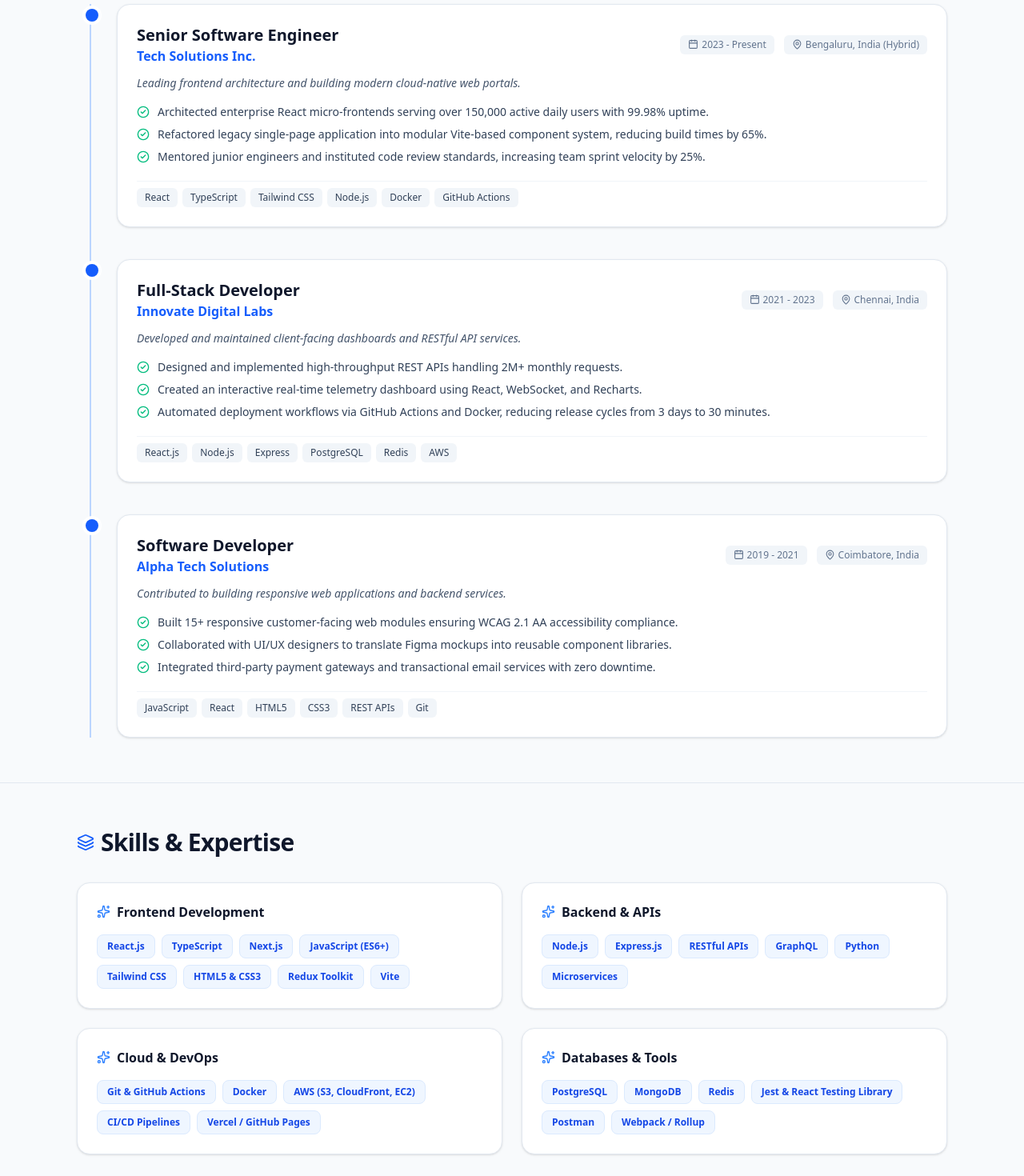
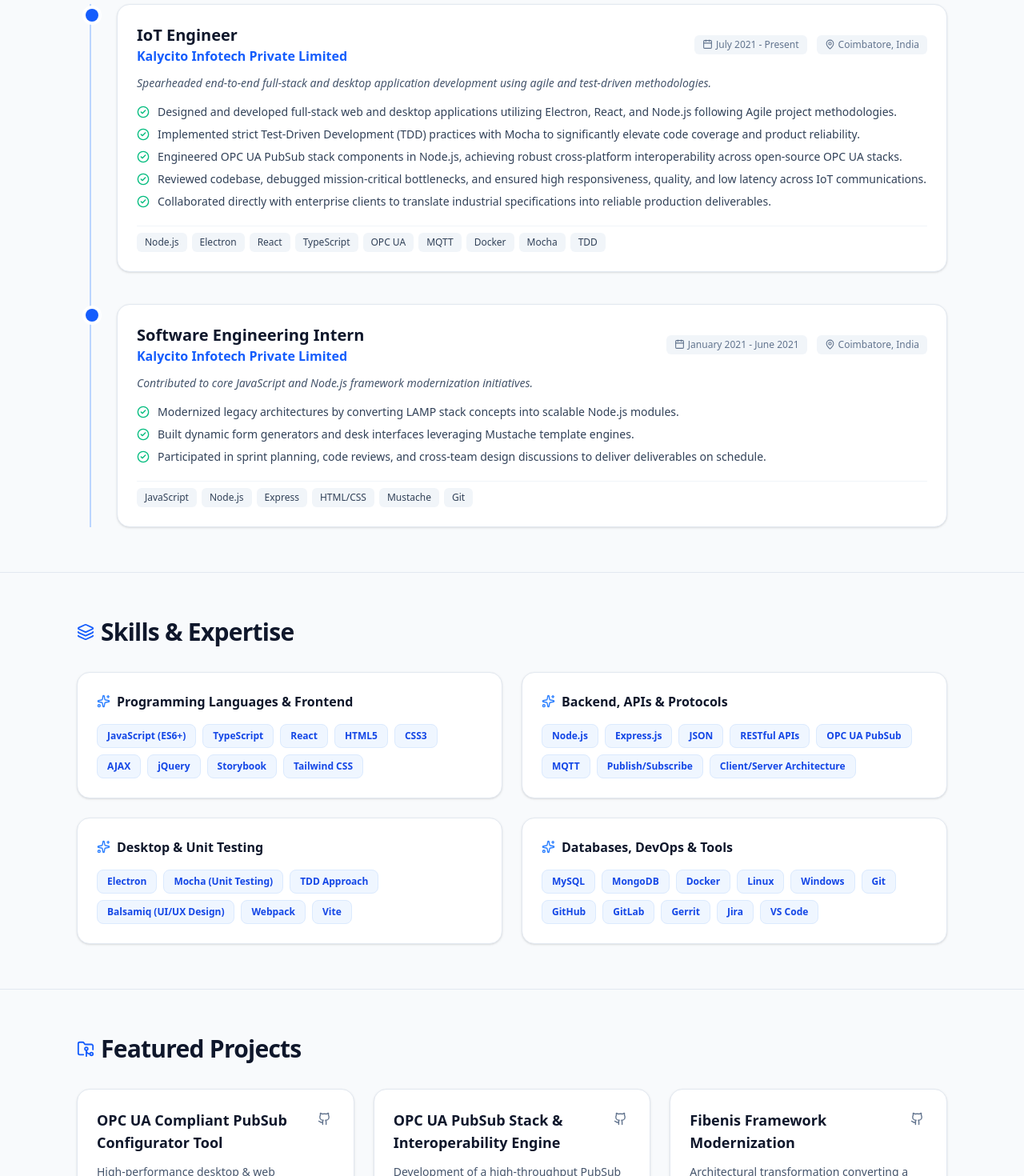
Before and after one commit to Gowthaman-Paramasivam/Resume, a React (Vite) app: page / in a window 1280 px wide. Shown: the part 1260-2730 px from the top of the page at 80% size. Built offline with nearby package versions, Linux system fonts and the light colour scheme.

Commit message:
feat: populate actual experience, projects, education, and skills from resume

```diff
--- a/src/data/resumeData.js
+++ b/src/data/resumeData.js
@@ -1,120 +1,116 @@
 export const resumeData = {
   personal: {
     name: "Gowthaman Paramasivam",
-    title: "Senior Software Developer",
-    tagline: "Senior software developer with 5+ years of practical full-stack application development and desktop software expertise.",
+    title: "Senior Software Developer | Full-Stack & Desktop",
+    tagline: "Dedicated and effective senior software developer with 5+ years of practical full-stack application development & desktop software expertise.",
     email: "gowthamanp16@gmail.com",
-    phone: "+91 98765 43210",
-    location: "India",
+    phone: "+91 8508772811",
+    location: "Tamil Nadu, India",
     github: "https://github.com",
-    linkedin: "https://linkedin.com",
+    linkedin: "https://www.linkedin.com/in/gowthaman-paramasivam-a745ab1a3",
     portfolio: "https://yourusername.github.io/poc",
     about: `Dedicated and effective senior software developer with 5+ years of practical full-stack application development expertise. Focused and efficient learner with practical experience in desktop apps seeking a full stack development role that will expand skillset and contribute to the organization's success.`
   },
   skills: [
     {
-      category: "Frontend Development",
-      items: ["React.js", "TypeScript", "Next.js", "JavaScript (ES6+)", "Tailwind CSS", "HTML5 & CSS3", "Redux Toolkit", "Vite"]
+      category: "Programming Languages & Frontend",
+      items: ["JavaScript (ES6+)", "TypeScript", "React", "HTML5", "CSS3", "AJAX", "jQuery", "Storybook", "Tailwind CSS"]
     },
     {
-      category: "Backend & APIs",
-      items: ["Node.js", "Express.js", "RESTful APIs", "GraphQL", "Python", "Microservices"]
+      category: "Backend, APIs & Protocols",
+      items: ["Node.js", "Express.js", "JSON", "RESTful APIs", "OPC UA PubSub", "MQTT", "Publish/Subscribe", "Client/Server Architecture"]
     },
     {
-      category: "Cloud & DevOps",
-      items: ["Git & GitHub Actions", "Docker", "AWS (S3, CloudFront, EC2)", "CI/CD Pipelines", "Vercel / GitHub Pages"]
+      category: "Desktop & Unit Testing",
+      items: ["Electron", "Mocha (Unit Testing)", "TDD Approach", "Balsamiq (UI/UX Design)", "Webpack", "Vite"]
     },
     {
-      category: "Databases & Tools",
-      items: ["PostgreSQL", "MongoDB", "Redis", "Jest & React Testing Library", "Postman", "Webpack / Rollup"]
+      category: "Databases, DevOps & Tools",
+      items: ["MySQL", "MongoDB", "Docker", "Linux", "Windows", "Git", "GitHub", "GitLab", "Gerrit", "Jira", "VS Code"]
     }
   ],
   experience: [
     {
-      role: "Senior Software Engineer",
-      company: "Tech Solutions Inc.",
-      location: "Bengaluru, India (Hybrid)",
-      period: "2023 - Present",
-      description: "Leading frontend architecture and building modern cloud-native web portals.",
+      role: "IoT Engineer",
+      company: "Kalycito Infotech Private Limited",
+      location: "Coimbatore, India",
+      period: "July 2021 - Present",
+      description: "Spearheaded end-to-end full-stack and desktop application development using agile and test-driven methodologies.",
       highlights: [
-        "Architected enterprise React micro-frontends serving over 150,000 active daily users with 99.98% uptime.",
-        "Refactored legacy single-page application into modular Vite-based component system, reducing build times by 65%.",
-        "Mentored junior engineers and instituted code review standards, increasing team sprint velocity by 25%."
+        "Designed and developed full-stack web and desktop applications utilizing Electron, React, and Node.js following Agile project methodologies.",
+        "Implemented strict Test-Driven Development (TDD) practices with Mocha to significantly elevate code coverage and product reliability.",
+        "Engineered OPC UA PubSub stack components in Node.js, achieving robust cross-platform interoperability across open-source OPC UA stacks.",
+        "Reviewed codebase, debugged mission-critical bottlenecks, and ensured high responsiveness, quality, and low latency across IoT communications.",
+        "Collaborated directly with enterprise clients to translate industrial specifications into reliable production deliverables."
       ],
-      technologies: ["React", "TypeScript", "Tailwind CSS", "Node.js", "Docker", "GitHub Actions"]
+      technologies: ["Node.js", "Electron", "React", "TypeScript", "OPC UA", "MQTT", "Docker", "Mocha", "TDD"]
     },
     {
-      role: "Full-Stack Developer",
-      company: "Innovate Digital Labs",
-      location: "Chennai, India",
-      period: "2021 - 2023",
-      description: "Developed and maintained client-facing dashboards and RESTful API services.",
+      role: "Software Engineering Intern",
+      company: "Kalycito Infotech Private Limited",
+      location: "Coimbatore, India",
+      period: "January 2021 - June 2021",
+      description: "Contributed to core JavaScript and Node.js framework modernization initiatives.",
       highlights: [
-        "Designed and implemented high-throughput REST APIs handling 2M+ monthly requests.",
-        "Created an interactive real-time telemetry dashboard using React, WebSocket, and Recharts.",
-        "Automated deployment workflows via GitHub Actions and Docker, reducing release cycles from 3 days to 30 minutes."
+        "Modernized legacy architectures by converting LAMP stack concepts into scalable Node.js modules.",
+        "Built dynamic form generators and desk interfaces leveraging Mustache template engines.",
+        "Participated in sprint planning, code reviews, and cross-team design discussions to deliver deliverables on schedule."
       ],
-      technologies: ["React.js", "Node.js", "Express", "PostgreSQL", "Redis", "AWS"]
-    },
-    {
-      role: "Software Developer",
-      company: "Alpha Tech Solutions",
-      location: "Coimbatore, India",
-      period: "2019 - 2021",
-      description: "Contributed to building responsive web applications and backend services.",
-      highlights: [
-        "Built 15+ responsive customer-facing web modules ensuring WCAG 2.1 AA accessibility compliance.",
-        "Collaborated with UI/UX designers to translate Figma mockups into reusable component libraries.",
-        "Integrated third-party payment gateways and transactional email services with zero downtime."
-      ],
-      technologies: ["JavaScript", "React", "HTML5", "CSS3", "REST APIs", "Git"]
+      technologies: ["JavaScript", "Node.js", "Express", "HTML/CSS", "Mustache", "Git"]
     }
   ],
   projects: [
     {
-      title: "Interactive Resume & Portfolio",
-      description: "Modern, lightweight, responsive portfolio with dark mode, print-ready PDF support, and automated GitHub Pages deployment.",
-      technologies: ["React", "Vite", "Tailwind CSS", "GitHub Pages"],
+      title: "OPC UA Compliant PubSub Configurator Tool",
+      description: "High-performance desktop & web configurator application enabling seamless configuration of OPC UA publish-subscribe systems in industrial environments.",
+      technologies: ["Electron", "React", "Node.js", "TypeScript", "OPC UA", "Mocha", "TDD"],
       github: "https://github.com",
-      live: "https://yourusername.github.io/poc",
-      metrics: "Sub-second load times & 100 Lighthouse score"
+      live: null,
+      metrics: "Agile TDD workflow with 100% specification compliance"
     },
     {
-      title: "Cloud Analytics Dashboard",
-      description: "Real-time analytics platform monitoring system metrics, request latencies, and server health with customizable alert thresholds.",
-      technologies: ["React", "Node.js", "Tailwind CSS", "WebSockets"],
+      title: "OPC UA PubSub Stack & Interoperability Engine",
+      description: "Development of a high-throughput PubSub stack in Node OPCUA, establishing cross-platform interoperability between two major open-source OPC UA implementations.",
+      technologies: ["Node.js", "OPC UA", "MQTT", "Unit Testing (Mocha)", "Linux", "Windows"],
       github: "https://github.com",
-      live: "https://github.com",
-      metrics: "Live metric streaming with <100ms latency"
+      live: null,
+      metrics: "Cross-platform interoperability across industrial IoT devices"
     },
     {
-      title: "E-Commerce Microservices Engine",
-      description: "Scalable backend service with order processing, inventory sync, Redis caching, and resilient fault-tolerant queue handling.",
-      technologies: ["Node.js", "PostgreSQL", "Docker", "Redis"],
+      title: "Fibenis Framework Modernization",
+      description: "Architectural transformation converting a LAMP stack foundation into a modern, dynamic Node.js framework utilizing mustache templating and automated desks.",
+      technologies: ["Node.js", "Express.js", "JavaScript", "Mustache Templates", "MySQL"],
       github: "https://github.com",
-      live: "https://github.com",
-      metrics: "Handles 5,000+ checkout operations/sec"
+      live: null,
+      metrics: "Streamlined data models & modern REST integration"
     }
   ],
   education: [
     {
-      degree: "Bachelor of Engineering (B.E.) in Computer Science & Engineering",
-      institution: "Anna University",
-      location: "Tamil Nadu, India",
-      period: "2015 - 2019",
-      details: "Graduated with First Class Distinction. Focus on Data Structures, Algorithms, Distributed Systems, and Web Technologies."
+      degree: "Master of Applied Mathematics",
+      institution: "PSG College of Technology",
+      location: "Coimbatore, Tamil Nadu",
+      period: "2019 - 2021",
+      details: "Graduated with 8.71 CGPA. Strong foundation in numerical analysis, computational mathematics, algorithms, and data modeling."
+    },
+    {
+      degree: "Bachelor of Applied Science",
+      institution: "PSG College of Technology",
+      location: "Coimbatore, Tamil Nadu",
+      period: "2016 - 2019",
+      details: "Graduated with 8.22 CGPA. Coursework in applied sciences, foundational computer science, and mathematical analysis."
     }
   ],
   certifications: [
     {
-      name: "AWS Certified Solutions Architect – Associate",
-      issuer: "Amazon Web Services",
-      date: "2023"
+      name: "TypeScript Certification",
+      issuer: "Udemy",
+      date: "Certified"
     },
     {
-      name: "Meta Certified Frontend Developer",
-      issuer: "Meta / Coursera",
-      date: "2022"
+      name: "MERN Stack Development",
+      issuer: "Udemy",
+      date: "Certified"
     }
   ]
 };
```
